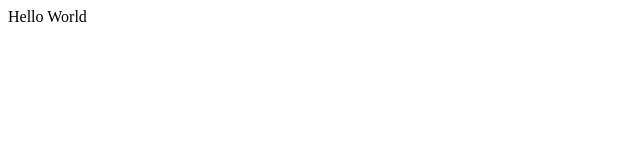
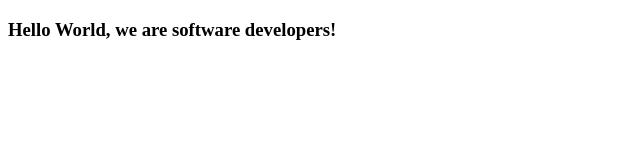
Before and after one commit to Uwamahoro-Enock/Shange-Enock-Repo, a plain HTML site: page fcc-test-suite-template-master/index.html in a window 1280 px wide. Shown: the whole page, without its empty margins (0-640 px from the left). Drawn offline with Linux system fonts and the light colour scheme.

Commit message:
Modified the hello line.

```diff
--- a/fcc-test-suite-template-master/index.html
+++ b/fcc-test-suite-template-master/index.html
@@ -21,7 +21,7 @@
     - The freeCodeCamp Team
 
     -->
-  Hello World
+   <h3>Hello World, we are software developers!</h3>
     <script  src="js/index.js"></script>
   </body>
 </html>
```
